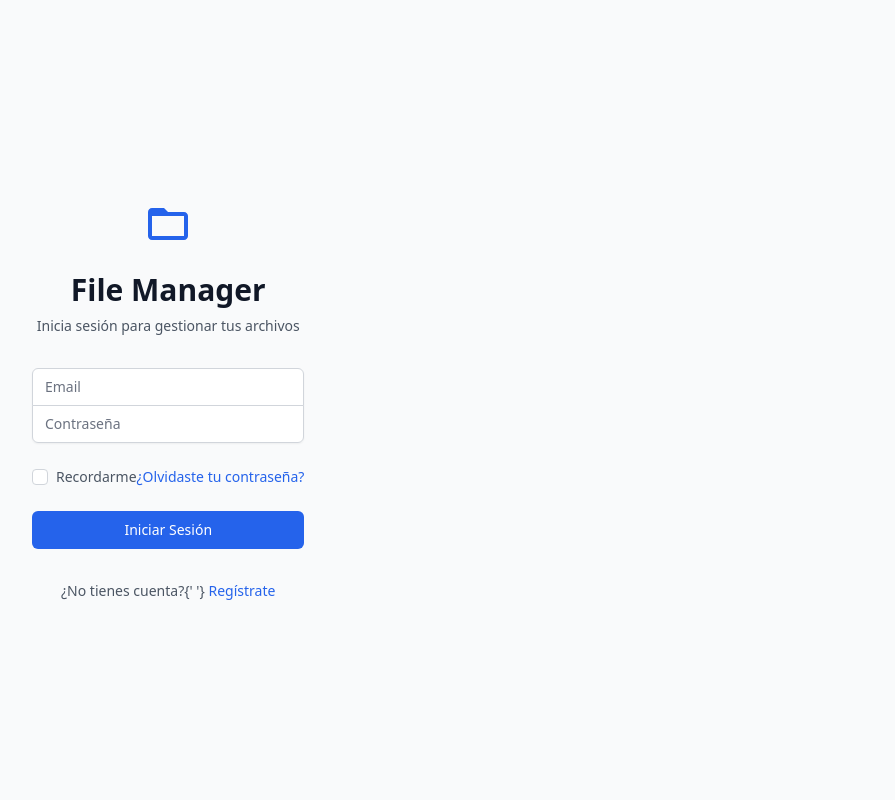
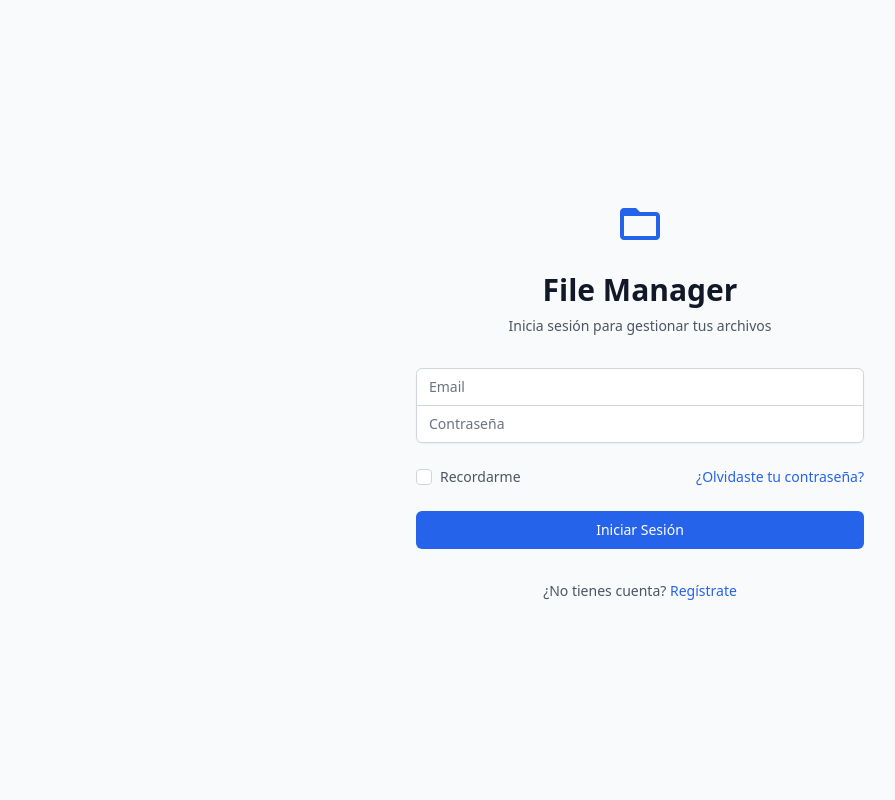
Before and after one commit to Shadow-Sile/file-manager, a Laravel app: page /login in a window 1280 px wide. Shown: the whole page, without its empty margins (0-895 px from the left). Run offline with Laravel 12, Linux system fonts and the light colour scheme; style sheets or scripts are compiled from the project's sources.

Commit message:
Adjust layout and text in login view

```diff
--- a/resources/views/auth/login.blade.php
+++ b/resources/views/auth/login.blade.php
@@ -9,8 +9,8 @@
 
     @vite(['resources/css/app.css', 'resources/js/app.js'])
 </head>
-<body class="bg-gray-50 dark:bg-gray-900 min-h-screen flex">
-    <div class="min-h-screen flex items-center justify-center py-12 px-4 sm:px-6 lg:px-8">
+<body class="bg-gray-50 dark:bg-gray-900 min-h-screen">
+    <div class="min-h-screen w-full flex items-center justify-center py-12 px-4 sm:px-6 lg:px-8">
         <div class="max-w-md w-full space-y-8">
             <div>
                 <div class="mx-auto h-12 w-12 text-blue-600 dark:text-blue-400">
@@ -78,7 +78,7 @@
 
             @if (Route::has('register'))
                 <p class="text-center text-sm text-gray-600 dark:text-gray-400">
-                    ¿No tienes cuenta?{' '}
+                    ¿No tienes cuenta?
                     <a href="{{ route('register') }}" class="font-medium text-blue-600 hover:text-blue-500 dark:text-blue-400">
                         Regístrate
                     </a>
```
